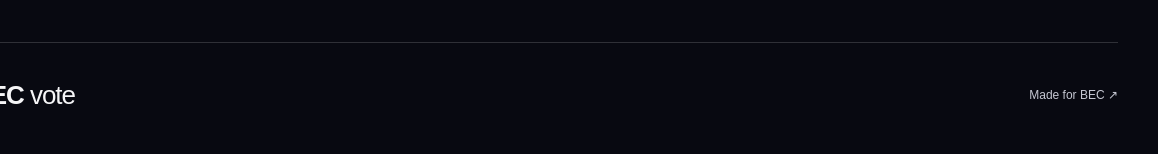
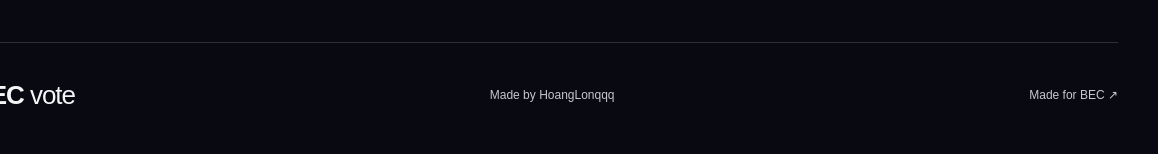
Before and after one commit to BissBoss/Bec-vote-fixed, a website: page public/index.html in a window 1280 px wide. Shown: the part 1296-1450 px from the top of the page, 122-1280 px from the left. Drawn offline with Linux system fonts and the light colour scheme; no server answers.

Commit message:
added a credit line in the footer of the index.html file to acknowledge the creator of the project.

```diff
--- a/public/index.html
+++ b/public/index.html
@@ -95,6 +95,7 @@
     </main>
     <footer>
       <a class="brand" href="#candidates"><img class="brand-logo" src="/media/bec-logo.jpg" alt="Logo BEC" />BEC<span class="light">vote</span></a>
+      <p>Made by HoangLonqqq</p>
       <span>Made for BEC ↗</span>
     </footer>
     <dialog id="modal">
```
